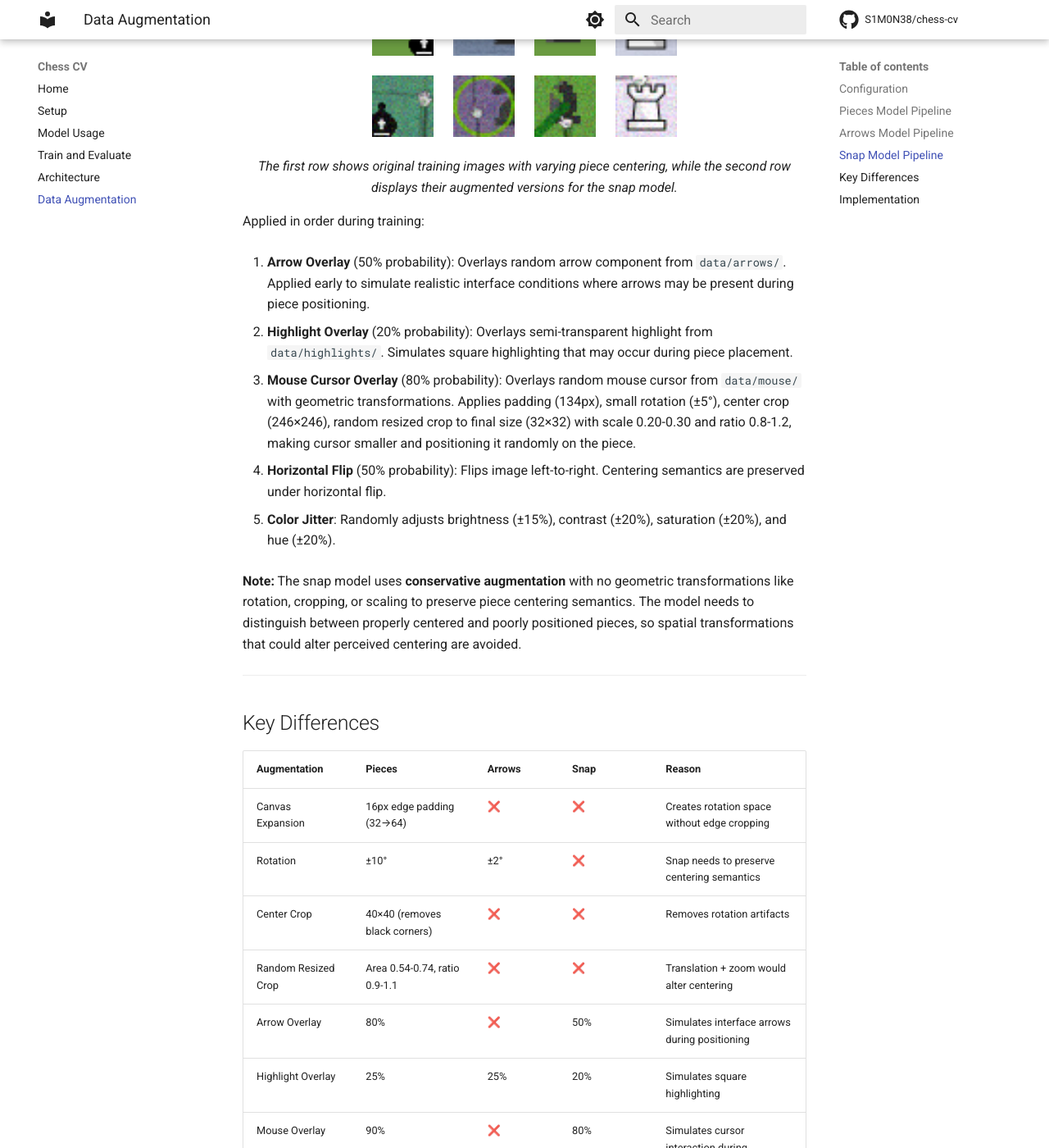
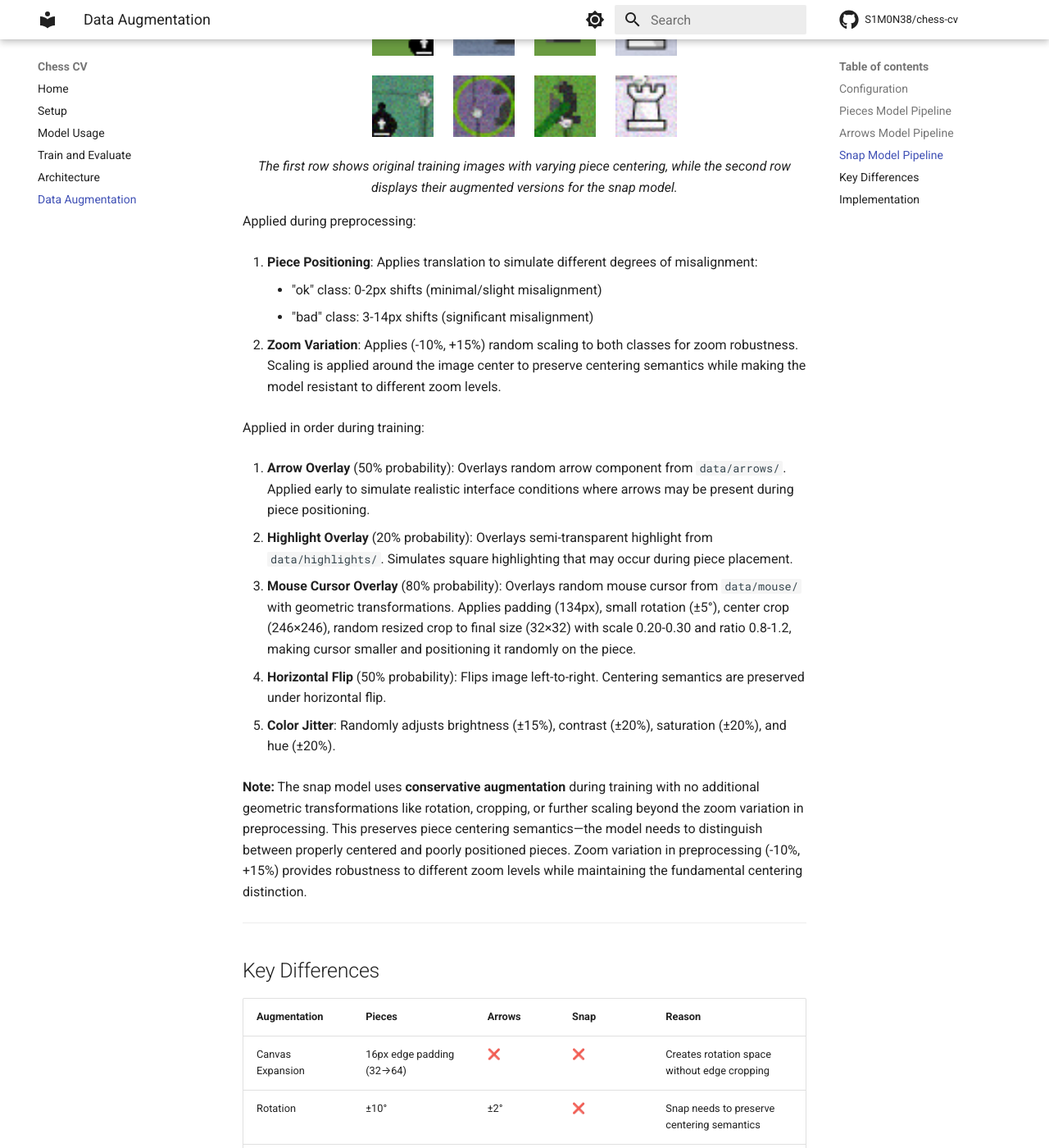
Before and after one commit to S1M0N38/chess-cv, an MkDocs documentation site: the page built from docs/data-augmentations.md, in a window 1280 px wide and 1400 px high, scrolled down 3220 px. Shown: the whole window at 82% size. Built offline with MkDocs 1.6.1 and Material for MkDocs 9.7.7, drawn with Linux system fonts in a browser that asks for light colours; comment, search, counter and statistics services are not loaded.

Commit message:
feat: add zoom variation to snap preprocessing
Fixes #15.

```diff
--- a/docs/data-augmentations.md
+++ b/docs/data-augmentations.md
@@ -156,6 +156,15 @@ Applied in order during training:
 
 </div>
 
+Applied during preprocessing:
+
+1. **Piece Positioning**: Applies translation to simulate different degrees of misalignment:
+
+    - "ok" class: 0-2px shifts (minimal/slight misalignment)
+    - "bad" class: 3-14px shifts (significant misalignment)
+
+2. **Zoom Variation**: Applies (-10%, +15%) random scaling to both classes for zoom robustness. Scaling is applied around the image center to preserve centering semantics while making the model resistant to different zoom levels.
+
 Applied in order during training:
 
 1. **Arrow Overlay** (50% probability): Overlays random arrow component from `data/arrows/`. Applied early to simulate realistic interface conditions where arrows may be present during piece positioning.
@@ -168,7 +177,7 @@ Applied in order during training:
 
 5. **Color Jitter**: Randomly adjusts brightness (±15%), contrast (±20%), saturation (±20%), and hue (±20%).
 
-**Note:** The snap model uses **conservative augmentation** with no geometric transformations like rotation, cropping, or scaling to preserve piece centering semantics. The model needs to distinguish between properly centered and poorly positioned pieces, so spatial transformations that could alter perceived centering are avoided.
+**Note:** The snap model uses **conservative augmentation** during training with no additional geometric transformations like rotation, cropping, or further scaling beyond the zoom variation in preprocessing. This preserves piece centering semantics—the model needs to distinguish between properly centered and poorly positioned pieces. Zoom variation in preprocessing (-10%, +15%) provides robustness to different zoom levels while maintaining the fundamental centering distinction.
 
 ---
 
```
Also changed, not shown: 1 other file.
